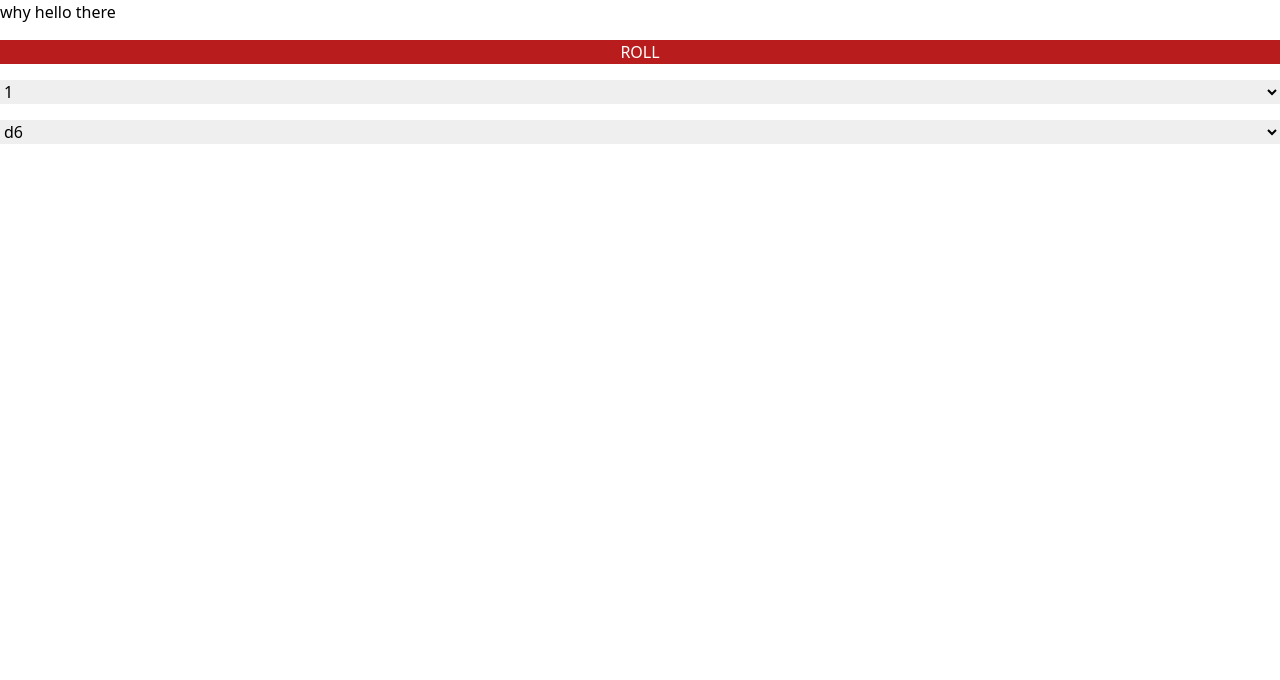
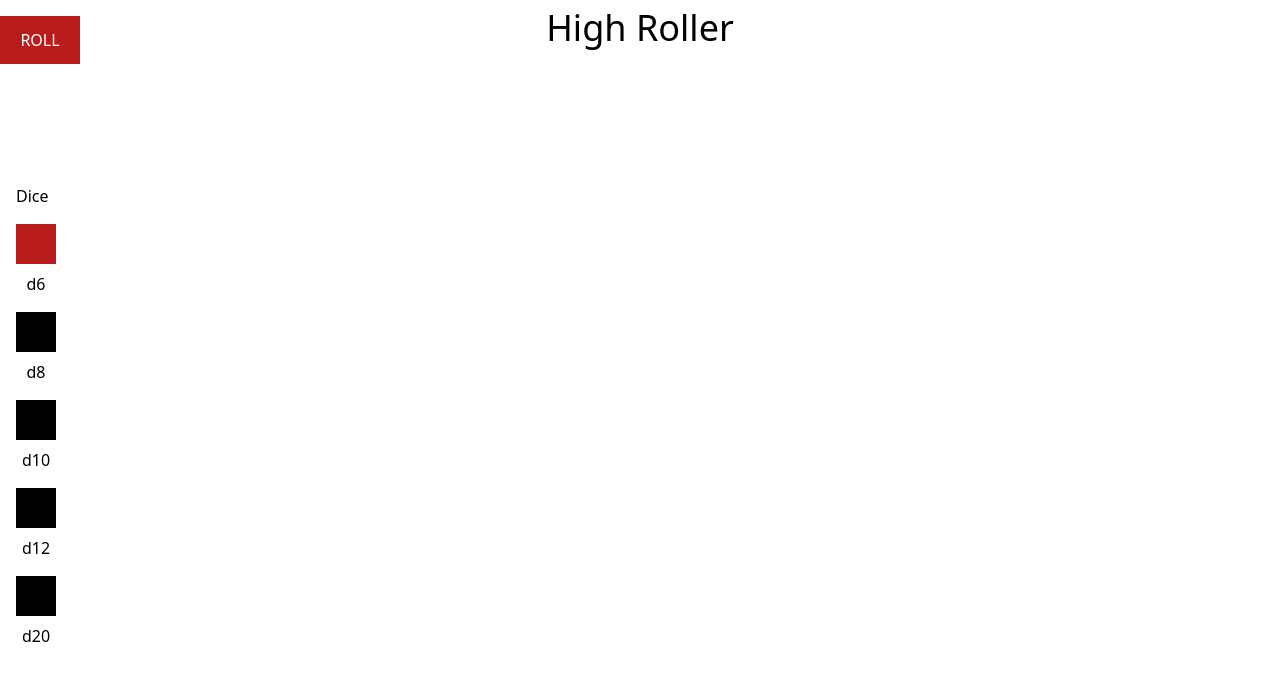
Before and after one commit to iamcrjones/high-roller-pwa, a Next.js app: page /roll-page in a window 1280 px wide. Shown: the top 680 px of the page. Built offline with nearby package versions, Linux system fonts and the light colour scheme.

Commit message:
yeet modal, dice side

```diff
--- a/src/pages/index.tsx
+++ b/src/pages/index.tsx
@@ -16,7 +16,7 @@ export default function Home() {
         <link rel="apple-touch-icon" href="/icon-512x512.png"></link>
         <meta name="theme-color" content="#000" />
       </Head>
-      <main className="flex h-screen w-full flex-col items-center justify-center border-2 bg-white md:block">
+      <main className="flex h-screen w-screen flex-col items-center justify-center border-2 bg-white md:block">
         <RollPage />
       </main>
     </>
--- /dev/null
+++ b/src/pages/roll-page/components/dice-list.tsx
@@ -0,0 +1,30 @@
+import type { Action } from "@/utils/reducer";
+import React from "react";
+
+type Propper = { dispatch: React.Dispatch<Action>; currentDice: string };
+const DiceList = ({ dispatch, currentDice }: Propper) => {
+  const dice = ["d6", "d8", "d10", "d12", "d20"];
+  return (
+    <div className="absolute inset-y-0 left-4 flex h-full flex-col justify-center space-y-4">
+      <h2>Dice</h2>
+      {dice.map((d) => {
+        return (
+          <div
+            key={d}
+            className="flex flex-col items-center space-y-2"
+            onClick={() => dispatch({ type: "setDiceType", payload: d })}
+          >
+            <div
+              className={`h-10 w-10 transition-colors ${
+                d === currentDice ? "bg-red-700" : "bg-black"
+              }`}
+            ></div>
+            <h3>{d}</h3>
+          </div>
+        );
+      })}
+    </div>
+  );
+};
+
+export default DiceList;
--- a/src/pages/roll-page/index.tsx
+++ b/src/pages/roll-page/index.tsx
@@ -4,13 +4,14 @@ import type { Reducer } from "react";
 import ResultsModal from "./components/results-modal";
 import type { Action, State } from "../../utils/reducer";
 import reducer from "../../utils/reducer";
+import DiceList from "./components/dice-list";
 
 const RollPage = () => {
   const initialState = {
     result: null,
     diceAmount: 1,
     diceType: "d6",
-    showModal: false,
+    // showModal: false,
   };
 
   const [state, dispatch] = useReducer<Reducer<State, Action>>(
@@ -33,22 +34,25 @@ const RollPage = () => {
     }
   };
   console.log({ state });
-  const handleClose = () => {
-    dispatch({ type: "setShowModal", payload: false });
-    dispatch({ type: "setResult", payload: null });
-  };
+  // const handleClose = () => {
+  // dispatch({ type: "setShowModal", payload: false });
+  // dispatch({ type: "setResult", payload: null });
+  // };
   return (
     <div className="flex flex-col space-y-4">
-      <h1>why hello there</h1>
+      <p className=" absolute inset-x-0 top-2 flex justify-center text-4xl">
+        High Roller
+      </p>
       <button
         onClick={() => {
           handleRoll(state.diceAmount);
-          dispatch({ type: "setShowModal", payload: true });
+          // dispatch({ type: "setShowModal", payload: true });
         }}
-        className="bg-red-700 text-white"
+        className="h-12 w-20 bg-red-700 text-white"
       >
         ROLL
       </button>
+      {/* <h1>why hello there</h1>
       <select
         defaultValue={state.diceAmount}
         onChange={(e) =>
@@ -73,16 +77,8 @@ const RollPage = () => {
         <option value={"d10"}>d10</option>
         <option value={"d12"}>d12</option>
         <option value={"d20"}>d20</option>
-      </select>
-      <div className="space-y-0">
-        {/* {state.showModal && ( */}
-        <ResultsModal
-          results={state.result}
-          close={handleClose}
-          open={!!state.showModal}
-        />
-        {/* )} */}
-      </div>
+      </select> */}
+      <DiceList dispatch={dispatch} currentDice={state.diceType} />
     </div>
   );
 };
--- a/src/utils/reducer.ts
+++ b/src/utils/reducer.ts
@@ -2,7 +2,7 @@ export type State = {
   result: number | number[] | null;
   diceAmount: number;
   diceType: string;
-  showModal: boolean;
+  // showModal: boolean;
 };
 
 export type Action =
@@ -11,8 +11,8 @@ export type Action =
       payload: number | number[] | null;
     }
   | { type: "setDiceAmount"; payload: number }
-  | { type: "setDiceType"; payload: string }
-  | { type: "setShowModal"; payload: boolean };
+  | { type: "setDiceType"; payload: string };
+// | { type: "setShowModal"; payload: boolean };
 
 function reducer(state: State, action: Action) {
   const { type, payload } = action;
@@ -23,8 +23,8 @@ function reducer(state: State, action: Action) {
       return { ...state, diceAmount: payload };
     case "setDiceType":
       return { ...state, diceType: payload };
-    case "setShowModal":
-      return { ...state, showModal: payload };
+    // case "setShowModal":
+    //   return { ...state, showModal: payload };
     default:
       return state;
   }
```
